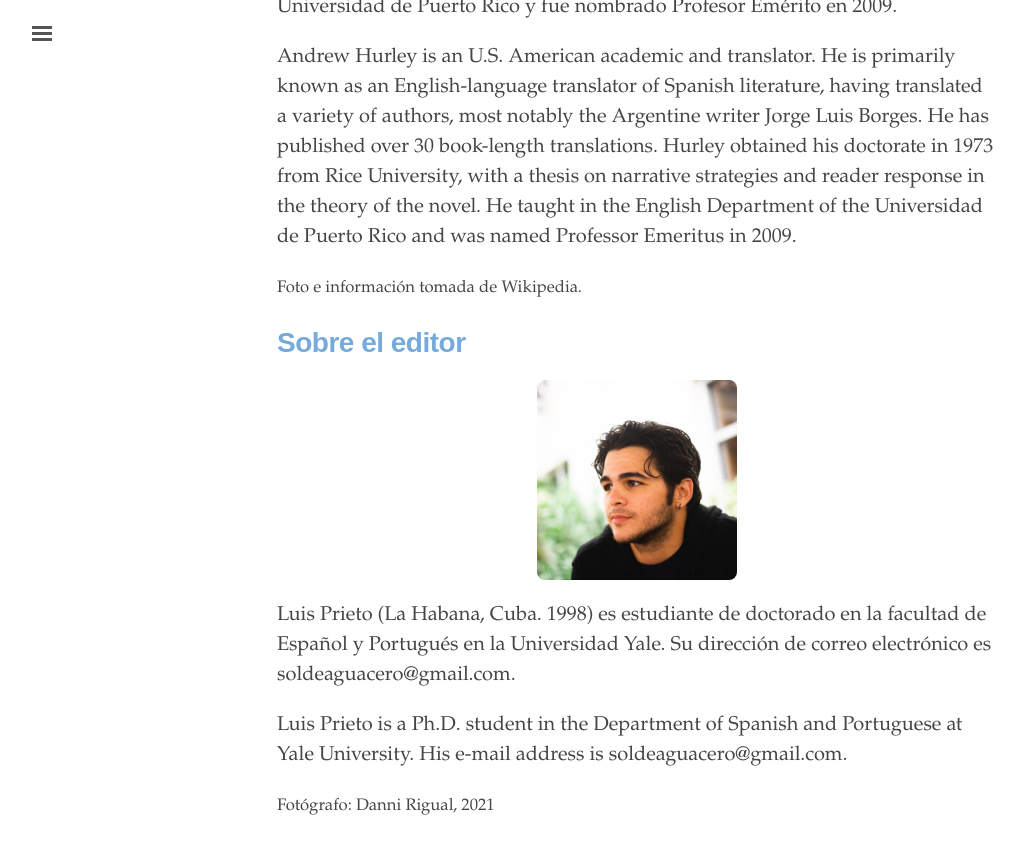
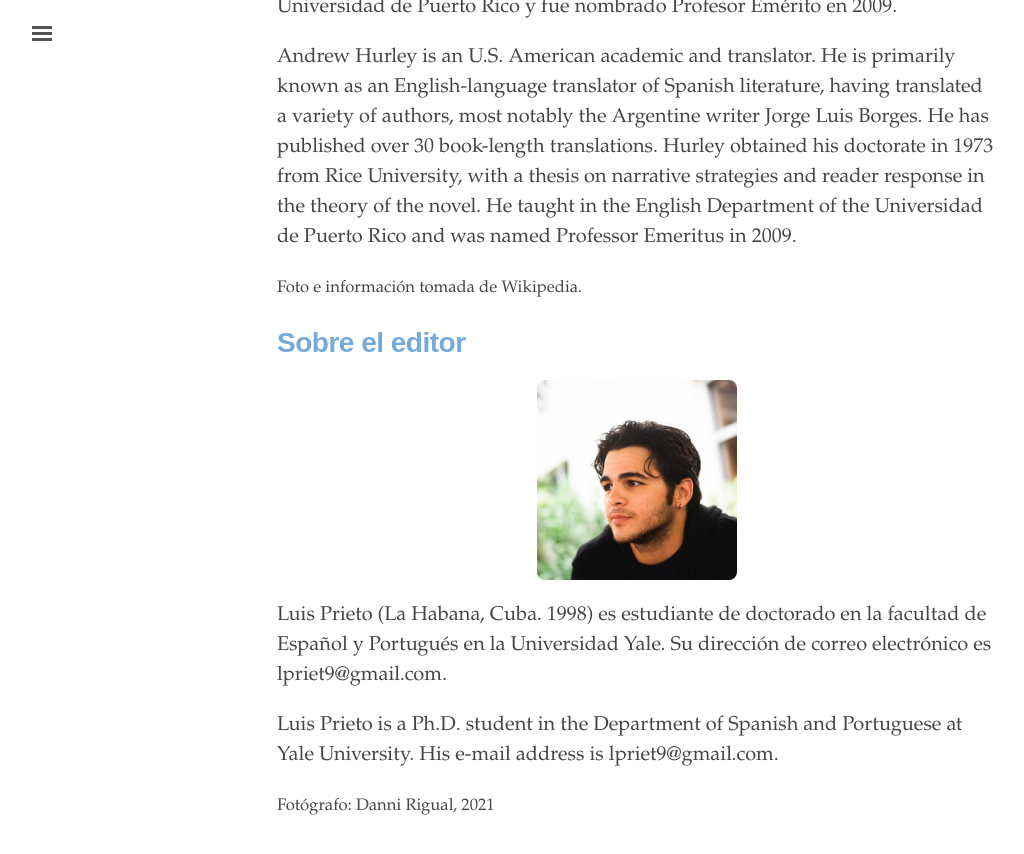
Before and after one commit to edicionesdereparto/paisajedearcilla, a Jekyll site: the page built from info.md, in a window 1280 px wide and 900 px high, scrolled down 1749 px. Shown: the top 854 px of the window, without its empty margins (3-1027 px from the left). Built offline with Jekyll 4.4.1, drawn with Linux system fonts in a browser that asks for light colours.

Commit message:
Update info.md

```diff
--- a/info.md
+++ b/info.md
@@ -27,10 +27,10 @@ Andrew Hurley is an U.S. American academic and translator. He is primarily known
 <h1 style="font-weight: bold; color: #75aadb;">Sobre el editor</h1>
 <img src="{{ site.baseurl }}/assets/profile.png" alt="Luis Prieto" style="text-align: center; max-width: 200px; border-radius: 8px; margin: 20px auto; display: block;">
 <p>
-Luis Prieto (La Habana, Cuba. 1998) es estudiante de doctorado en la facultad de Español y Portugués en la Universidad Yale. Su dirección de correo electrónico es soldeaguacero@gmail.com.
+Luis Prieto (La Habana, Cuba. 1998) es estudiante de doctorado en la facultad de Español y Portugués en la Universidad Yale. Su dirección de correo electrónico es lpriet9@gmail.com.
 </p>
 <p>
-Luis Prieto is a Ph.D. student in the Department of Spanish and Portuguese at Yale University. His e-mail address is soldeaguacero@gmail.com.
+Luis Prieto is a Ph.D. student in the Department of Spanish and Portuguese at Yale University. His e-mail address is lpriet9@gmail.com.
 <p>
 <small>Fotógrafo: Danni Rigual, 2021</small>
 </p>
```
